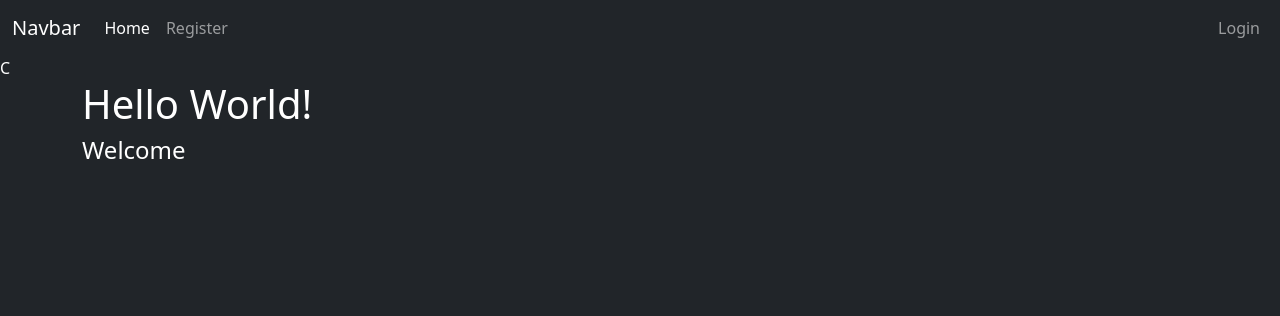
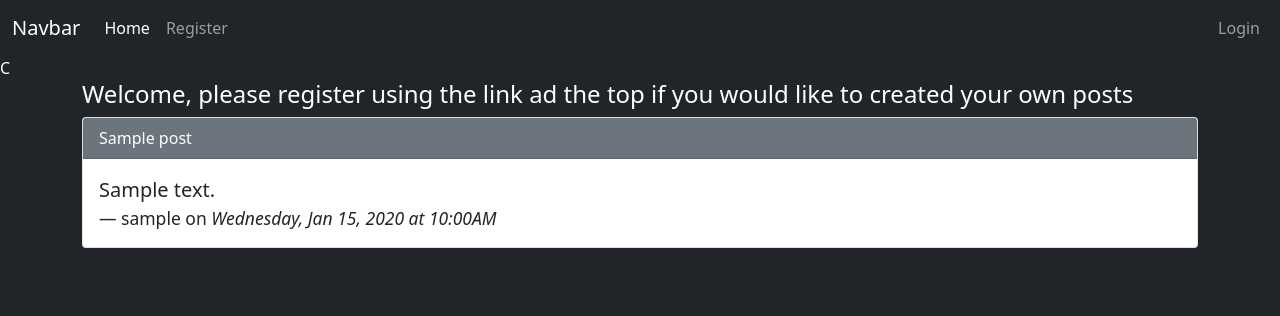
Before and after one commit to EmpressBelless/flask_class, a Flask app: page / in a window 1280 px wide. Shown: the top 316 px of the page. Run offline with Flask 2, Linux system fonts and the light colour scheme; tables that the repository leaves empty hold one stand-in row (values such as "Sample post"); some libraries are stand-ins or nearby versions.

Commit message:
final changes

```diff
--- a/app/routes.py
+++ b/app/routes.py
@@ -9,14 +9,15 @@ from app.models import User, Post
 @app.route('/')
 def index():
   title = 'Coding Temple Flask'
-  return render_template('index.html', title=title)
+  posts = Post.query.all()
+  return render_template('index.html', title=title, posts=posts)
 
 @app.route('/products')
 def products():
   name = 'Tommy'
   title = 'Coding Temple products'
   products = ['apple', 'orange', 'banana', 'peach']
-  return render_template('products.html', name_of_user = name, title=title, products=products)
+  return render_template('products.html', title=title, products=products)
 
 @app.route('/register', methods=['GET', 'POST'])#uppercase matters
 def register():
@@ -88,4 +89,8 @@ def createpost():
     new_post = Post(title, content, current_user.id)
     db.session.add(new_post)
     db.session.commit()
+
+    flash(f'This post {title} has been created.', 'primary')
+    return redirect(url_for('index'))
+
   return render_template('createpost.html', form=form)
--- a/app/templates/index.html
+++ b/app/templates/index.html
@@ -1,7 +1,28 @@
 {% extends 'base.html' %}
 
 {% block content %}
-<h1>Hello World!</h1>
+
+{% if current_user.is_authenticated %}
 <h4>Welcome {{ current_user.username }} </h4>
+{% else %}
+<h4>Welcome, please register using the link ad the top if you would like to created your own posts</h4>
+{% endif %}
+
+{% for p in posts %}
+  <div class="card">
+    <div class="card-header bg-secondary">
+     {{ p.title }}
+    </div>
+    <div class="card-body ">
+      <blockquote class="blockquote mb-0 text-dark">
+        <p>{{ p.content }}</p>
+        <footer class="blockquote-footer text-dark">{{ p.author.username }} on <cite title="Source Title">
+          {{ p.date_created.strftime('%A, %b %d, %Y at %I:%M%p') }}
+      </cite></footer>
+  </blockquote>
+  </div>
+</div>
+
+{% endfor %}
 
 {% endblock content %}
```
Also changed, not shown: app.db.
